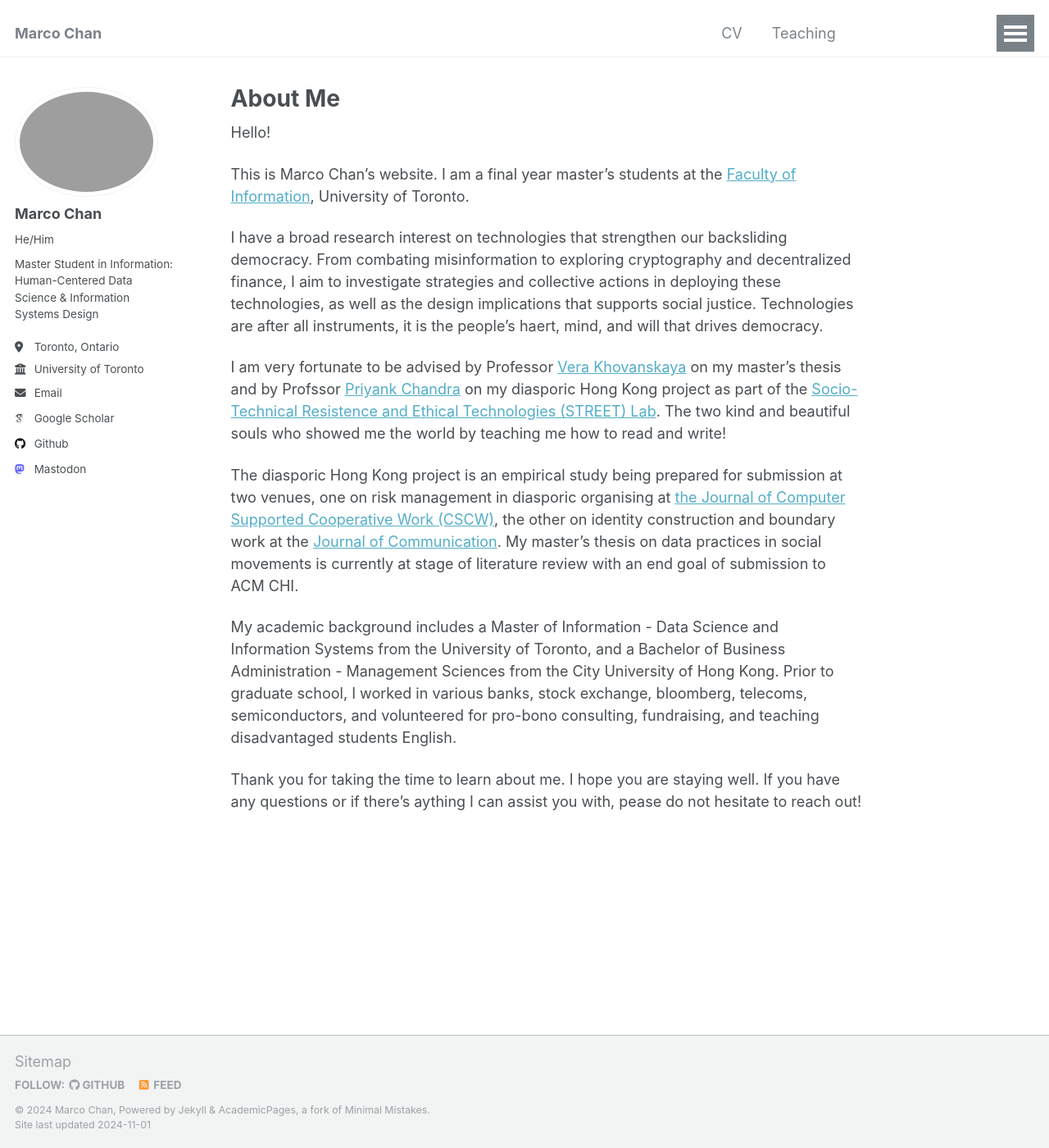
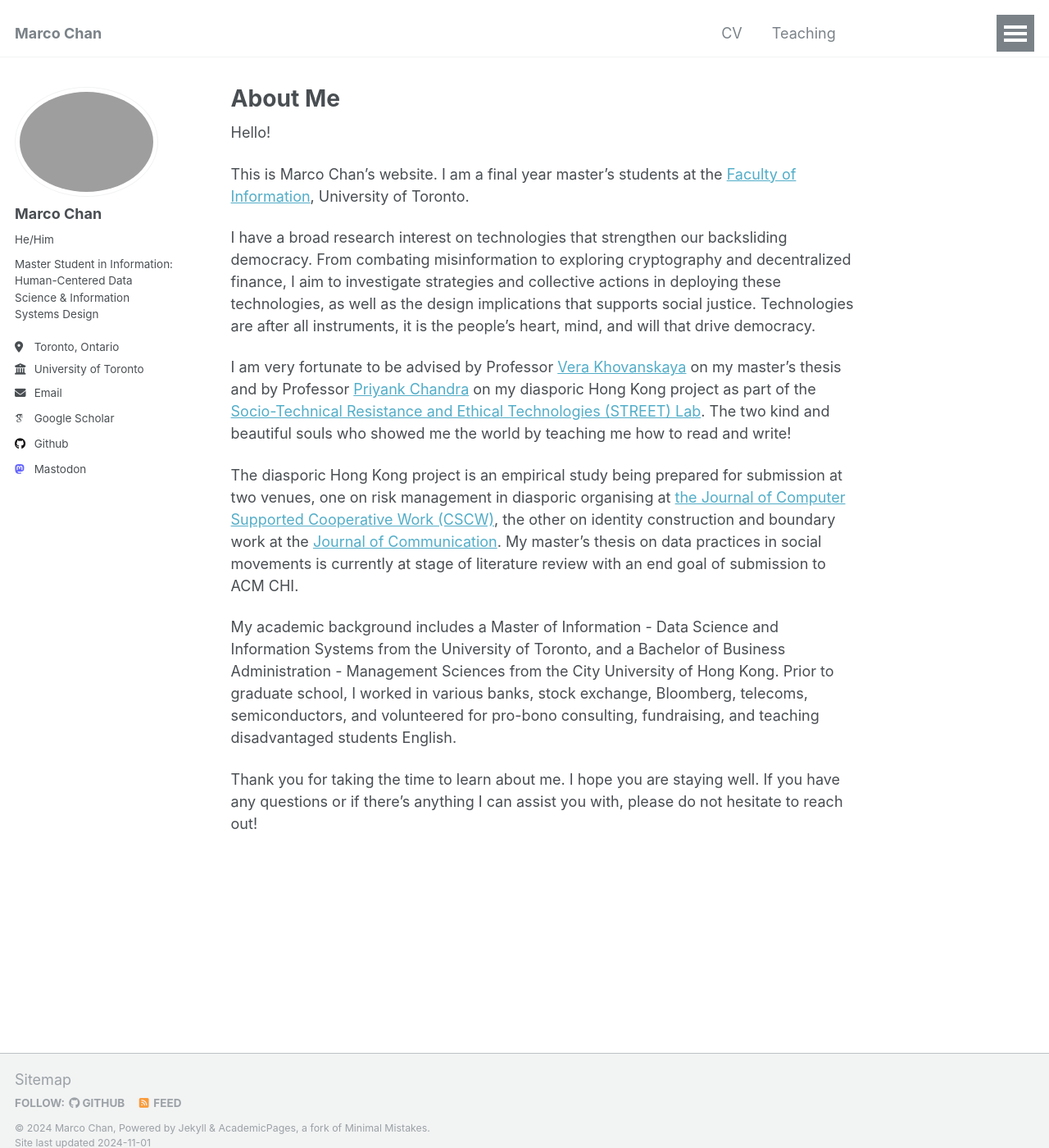
Before and after one commit to Marco-ProspectivePhD/home, a Jekyll site: the page built from _pages/about.md, in a window 1280 px wide and 1400 px high. Shown: the whole window at 82% size. Built offline with Jekyll 4.4.1, drawn with Linux system fonts in a browser that asks for light colours; some web fonts are replaced.

Commit message:
Update about.md

```diff
--- a/_pages/about.md
+++ b/_pages/about.md
@@ -11,12 +11,12 @@ Hello!
 
 This is Marco Chan's website. I am a final year master's students at the [Faculty of Information](https://ischool.utoronto.ca/), University of Toronto.
 
-I have a broad research interest on technologies that strengthen our backsliding democracy. From combating misinformation to exploring cryptography and decentralized finance, I aim to investigate strategies and collective actions in deploying these technologies, as well as the design implications that supports social justice. Technologies are after all instruments, it is the people's haert, mind, and will that drives democracy.
+I have a broad research interest on technologies that strengthen our backsliding democracy. From combating misinformation to exploring cryptography and decentralized finance, I aim to investigate strategies and collective actions in deploying these technologies, as well as the design implications that supports social justice. Technologies are after all instruments, it is the people’s heart, mind, and will that drive democracy.
 
-I am very fortunate to be advised by Professor [Vera Khovanskaya](https://verakhovanskaya.github.io/) on my master's thesis and by Profssor [Priyank Chandra](https://www.priyankc.com/) on my diasporic Hong Kong project as part of the [Socio-Technical Resistence and Ethical Technologies (STREET) Lab](https://www.streetlab.tech/). The two kind and beautiful souls who showed me the world by teaching me how to read and write!
+I am very fortunate to be advised by Professor [Vera Khovanskaya](https://verakhovanskaya.github.io/) on my master's thesis and by Professor [Priyank Chandra](https://www.priyankc.com/) on my diasporic Hong Kong project as part of the [Socio-Technical Resistance and Ethical Technologies (STREET) Lab](https://www.streetlab.tech/). The two kind and beautiful souls who showed me the world by teaching me how to read and write!
 
 The diasporic Hong Kong project is an empirical study being prepared for submission at two venues, one on risk management in diasporic organising at [the Journal of Computer Supported Cooperative Work (CSCW)](https://link.springer.com/journal/10606), the other on identity construction and boundary work at the [Journal of Communication](https://academic.oup.com/JOC?login=true). My master's thesis on data practices in social movements is currently at stage of literature review with an end goal of submission to ACM CHI.
 
-My academic background includes a Master of Information - Data Science and Information Systems from the University of Toronto, and a Bachelor of Business Administration - Management Sciences from the City University of Hong Kong. Prior to graduate school, I worked in various banks, stock exchange, bloomberg, telecoms, semiconductors, and volunteered for pro-bono consulting, fundraising, and teaching disadvantaged students English.
+My academic background includes a Master of Information - Data Science and Information Systems from the University of Toronto, and a Bachelor of Business Administration - Management Sciences from the City University of Hong Kong. Prior to graduate school, I worked in various banks, stock exchange, Bloomberg, telecoms, semiconductors, and volunteered for pro-bono consulting, fundraising, and teaching disadvantaged students English.
 
-Thank you for taking the time to learn about me. I hope you are staying well. If you have any questions or if there's aything I can assist you with, pease do not hesitate to reach out!
+Thank you for taking the time to learn about me. I hope you are staying well. If you have any questions or if there’s anything I can assist you with, please do not hesitate to reach out!
```
